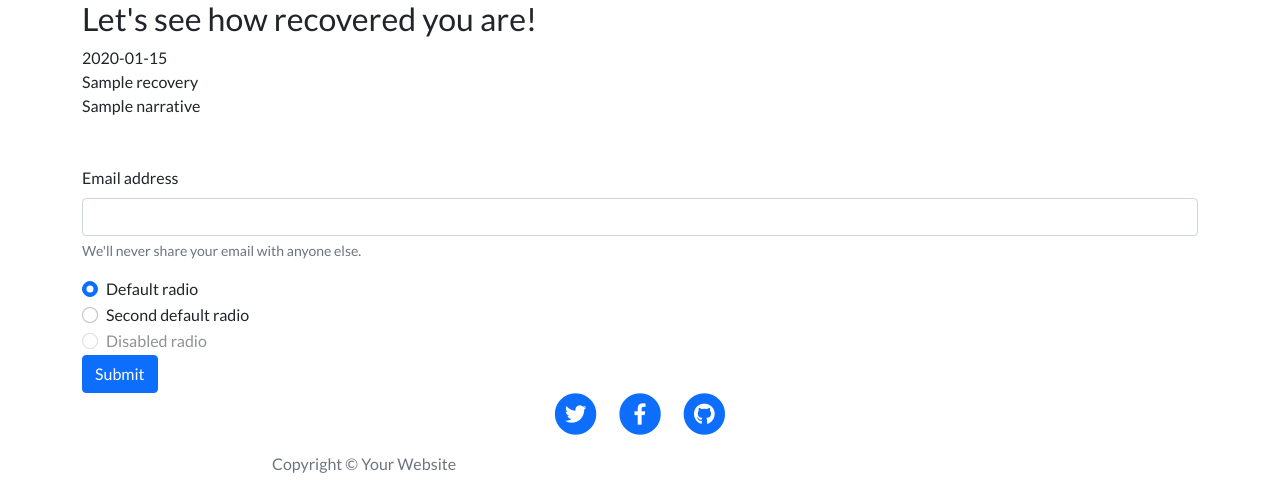
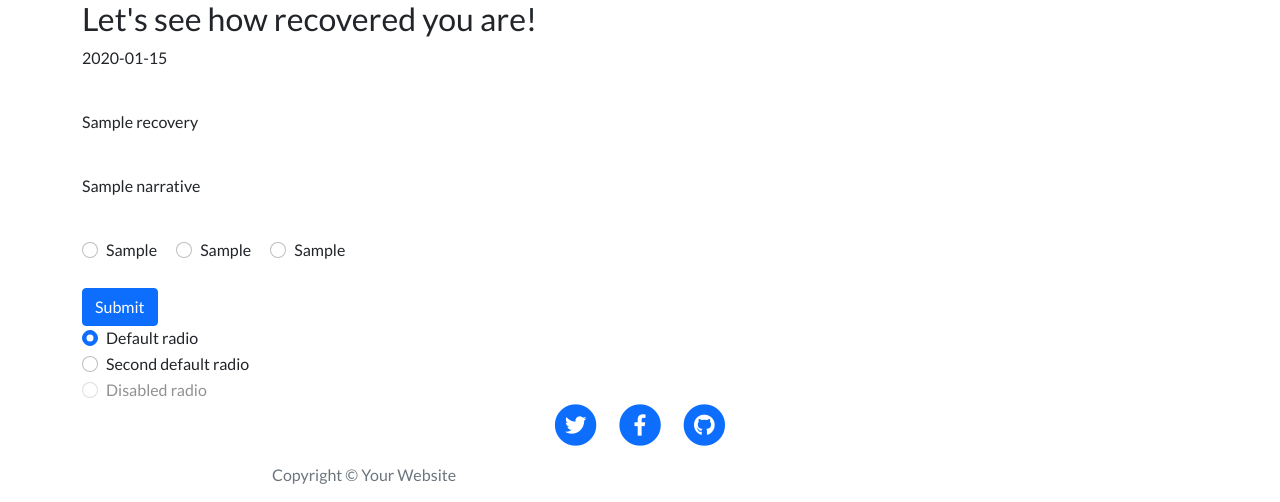
Before and after one commit to aryan008/recovery-test, a Flask app: page /new_entry in a window 1280 px wide. Shown: the part 56-558 px from the top of the page. Run offline with Flask 2, Linux system fonts and the light colour scheme; a database or web service that is not in the repository returns one stand-in record (values such as "Sample title"); some libraries are stand-ins or nearby versions.

Commit message:
set up form elements

```diff
--- a/templates/new_entry.html
+++ b/templates/new_entry.html
@@ -3,19 +3,44 @@
 
     <h2>Let's see how recovered you are!</h2>
 
-    {% for option in options %}
-        {{ option.timeframe }}<br>
-        {{ option.attribute_name }}<br>
-        {{ option.narrative }}<br>
-        <br></br>
-    {% endfor %}
+    <form method="POST" action="">
+        {% for option in options %}
+            <div class="mb-3">
+                <p>{{ option.timeframe }}</p>
+            </div>
+            <br>
+            <div class="mb-3">
+                <p>{{ option.attribute_name }}</p>
+            </div>
+            <br>
+            <div class="mb-3">
+                <p>{{ option.narrative }}</p>
+            </div>
+            <br>
+            <div class="form-check form-check-inline">
+                <input class="form-check-input" type="radio" name="flexRadioDefault" id="flexRadioDefault1">
+                <label class="form-check-label" for="flexRadioDefault1">
+                    {{ option.option_one }}
+                </label>
+            </div>
+            <div class="form-check form-check-inline">
+                <input class="form-check-input" type="radio" name="flexRadioDefault" id="flexRadioDefault2">
+                <label class="form-check-label" for="flexRadioDefault2">
+                    {{ option.option_two }}
+                </label>
+            </div>
+            <div class="form-check form-check-inline">
+                <input class="form-check-input" type="radio" name="flexRadioDefault" id="flexRadioDefault2">
+                <label class="form-check-label" for="flexRadioDefault2">
+                    {{ option.option_three }}
+                </label>
+            </div>
+            </br><br>
+        {% endfor %}
+        <button type="submit" class="btn btn-primary">Submit</button>
+    </form>
 
-    <form method="POST" action="">
-        <div class="mb-3">
-            <label for="exampleInputEmail1" class="form-label">Email address</label>
-            <input type="email" class="form-control" id="exampleInputEmail1" aria-describedby="emailHelp">
-            <div id="emailHelp" class="form-text">We'll never share your email with anyone else.</div>
-        </div>
+
         <div class="form-check">
             <input class="form-check-input" type="radio" name="exampleRadios" id="exampleRadios1" value="option1" checked>
             <label class="form-check-label" for="exampleRadios1">
@@ -34,7 +59,6 @@
                 Disabled radio
             </label>
         </div>
-        <button type="submit" class="btn btn-primary">Submit</button>
-    </form>
+
 
 {% endblock %}
```
